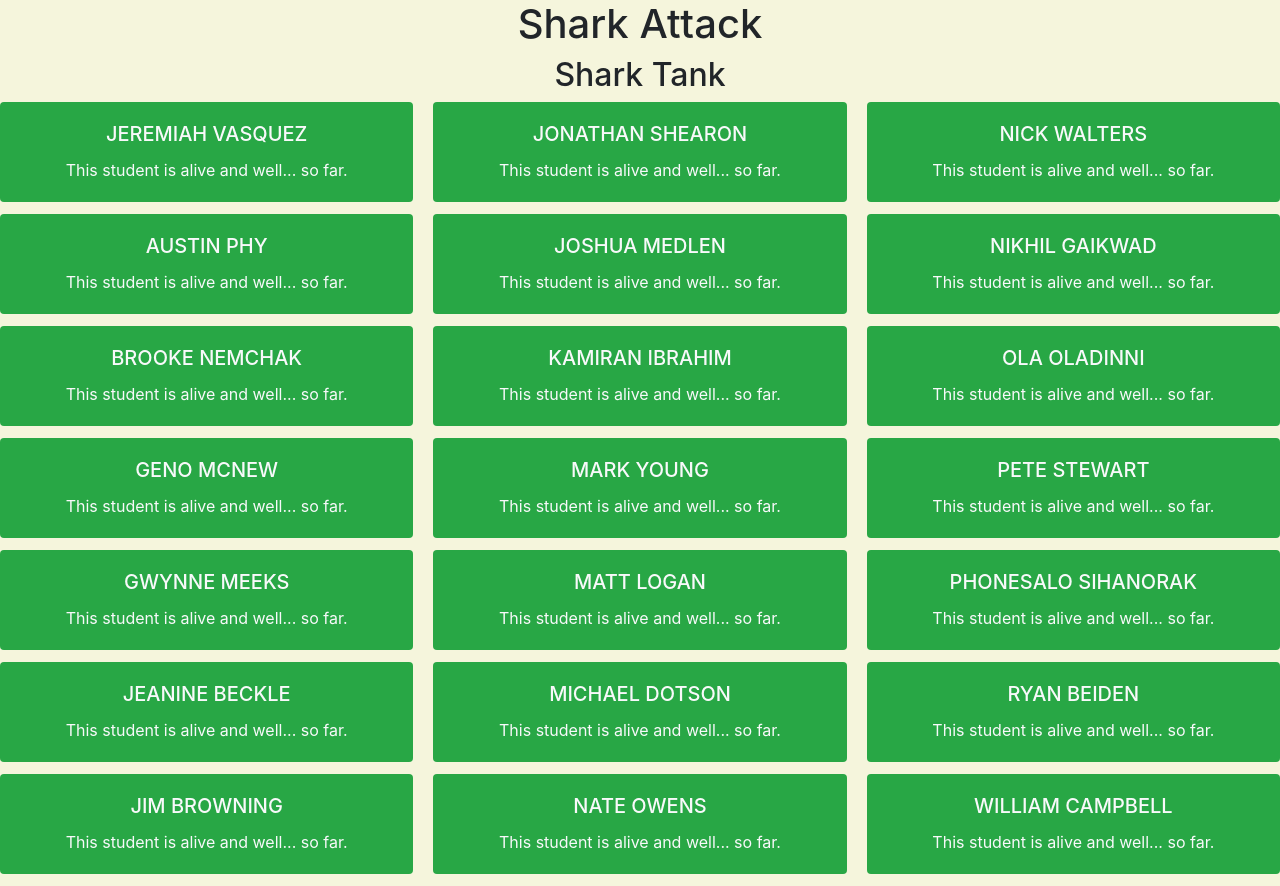
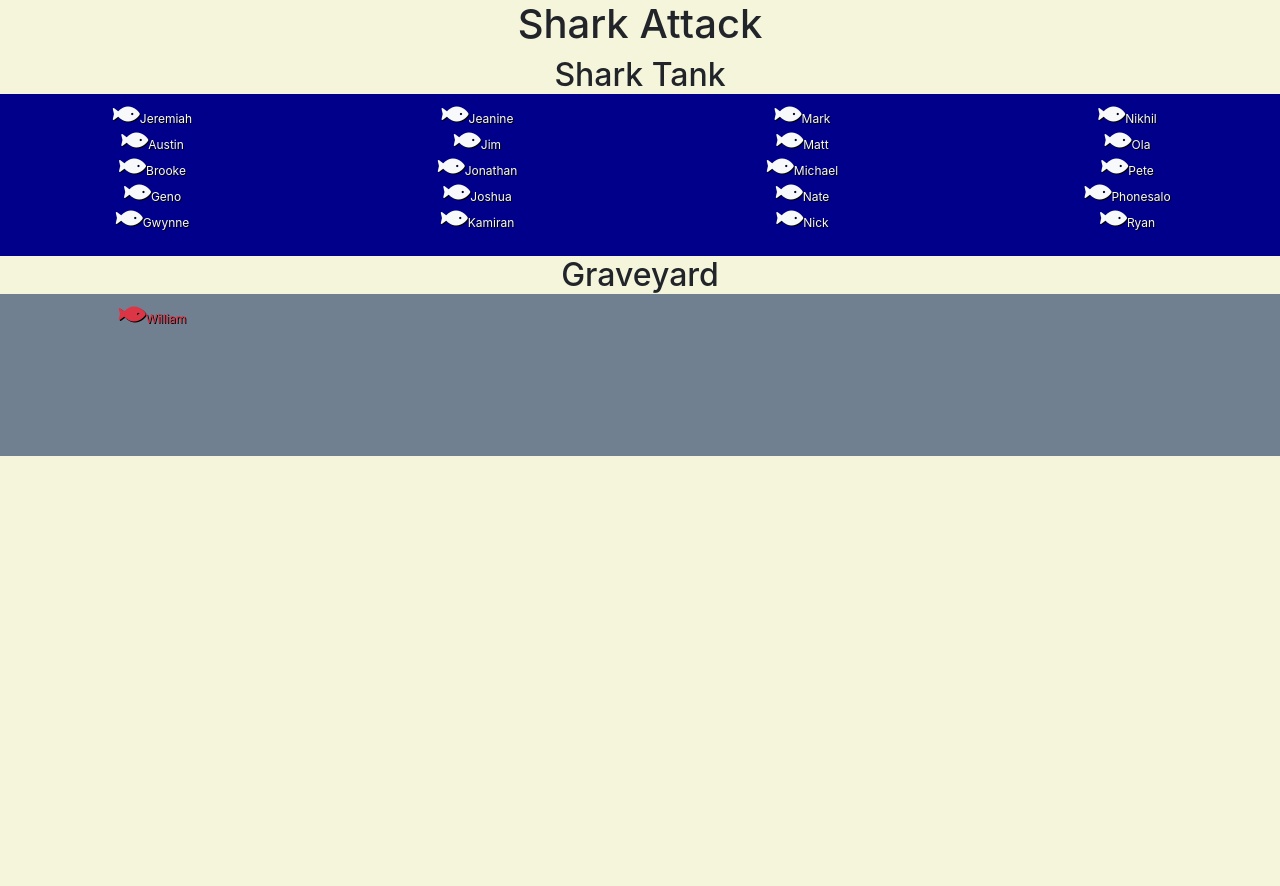
Before and after one commit to nswalters/shark-attack, a React (Create React App) app: page / in a window 1280 px wide. After the commit the page ends 800 px from the top, so only its background shows below. Built offline with nearby package versions, Linux system fonts and the light colour scheme.

Commit message:
Students page configured with tank and graveyard with populations based on 'isAlive' bool

```diff
--- a/src/App/App.js
+++ b/src/App/App.js
@@ -1,6 +1,7 @@
 import React from 'react';
 import './App.scss';
 
+import Graveyard from '../components/Graveyard/Graveyard';
 import SharkTank from '../components/SharkTank/SharkTank';
 
 import studentsData from '../helpers/data/studentsData';
@@ -23,11 +24,13 @@ class App extends React.Component {
 
   render() {
     const { livingStudents } = this.state;
+    const { dearlyBeloved } = this.state;
 
     return (
       <div className="App">
         <h1>Shark Attack</h1>
         <SharkTank livingStudents={livingStudents} />
+        <Graveyard dearlyBeloved={dearlyBeloved} />
       </div>
     );
   }
--- /dev/null
+++ b/src/components/Graveyard/Graveyard.js
@@ -0,0 +1,27 @@
+import React from 'react';
+
+import Student from '../Student/Student';
+
+import './Graveyard.scss';
+
+class Graveyard extends React.Component {
+
+  render() {
+    const { dearlyBeloved } = this.props;
+
+    const passedStudents = dearlyBeloved.map((student) => (
+      <Student key={student.id} student={student} />
+    ));
+
+    return (
+      <div id="graveyard">
+        <h2 id="graveyard-header">Graveyard</h2>
+        <div className="card-columns">
+          { passedStudents }
+        </div>
+      </div>
+    );
+  }
+}
+
+export default Graveyard;
--- /dev/null
+++ b/src/components/Graveyard/Graveyard.scss
@@ -0,0 +1,17 @@
+.has-passed {
+  // border-radius: 50px 50px 0 0;
+  text-shadow: 1px 1px black;
+}
+
+.card-columns {
+  column-count: 4;
+}
+
+#graveyard {
+  background-color: slategray;
+  min-height: 25vh;
+}
+
+#graveyard-header {
+  background-color: beige;
+}
--- a/src/components/SharkTank/SharkTank.js
+++ b/src/components/SharkTank/SharkTank.js
@@ -2,6 +2,8 @@ import React from 'react';
 // import PropTypes from 'prop-types';
 
 import Student from '../Student/Student';
+
+import './SharkTank.scss';
 
 class SharkTank extends React.Component {
 
@@ -13,8 +15,8 @@ class SharkTank extends React.Component {
     ));
 
     return (
-      <div>
-        <h2>Shark Tank</h2>
+      <div id="shark-tank">
+        <h2 id="shark-tank-header">Shark Tank</h2>
         <div className="card-columns">
           {studentCards}
         </div>
--- /dev/null
+++ b/src/components/SharkTank/SharkTank.scss
@@ -0,0 +1,13 @@
+.card-columns,
+.card-columns h5 {
+  font-size: 0.75rem;
+}
+
+#shark-tank {
+  background-color: darkblue;
+  min-height: 25vh;
+}
+
+#shark-tank-header {
+  background-color: beige;
+}
--- a/src/components/Student/Student.js
+++ b/src/components/Student/Student.js
@@ -1,23 +1,35 @@
 import React from 'react';
+
+import './Student.scss';
 
 class Student extends React.Component {
 
   render() {
     const { student } = this.props;
 
+    const isAliveBackgroundClass = student.isAlive ? 'bg-success' : 'bg-dark';
+    const isAliveTextColorClass = student.isAlive ? 'text-light' : 'text-danger';
+    const isAliveClass = student.isAlive ? 'is-alive' : 'has-passed';
+
     return (
-      <div className={`card ${student.isAlive ? "bg-success" : "bg-dark"} text-light border-0`}>
-        <div className="card-body">
-          <h5 className="card-title text-uppercase">{student.firstName} {student.lastName}</h5>
-          {
-            student.isAlive ? (
-              <p className="card-text">This student is alive and well... so far.</p>
-            ) : (
-              <p className="card-text">A shark has gotten the better of this student.</p>
-            )
-          }
+      <div>
+        <div class={`${isAliveTextColorClass} ${isAliveClass}`}>
+          <i className="fas fa-fish fa-2x"></i>
+          <span>{student.firstName}</span>
         </div>
       </div>
+      // <div className={`card ${isAliveBackgroundClass} ${isAliveTextColorClass} ${isAliveClass} border-0`}>
+      //   <div className="card-body">
+      //     <h5 className="card-title text-uppercase"><i className="fas fa-fish fa-2x"></i>{student.firstName} {student.lastName}</h5>
+      //     {
+      //       student.isAlive ? (
+      //         <p className="card-text">Alive... for now.</p>
+      //       ) : (
+      //         <p className="card-text">Shark food.</p>
+      //       )
+      //     }
+      //   </div>
+      // </div>
     );
   }
 }
--- /dev/null
+++ b/src/components/Student/Student.scss
@@ -0,0 +1,8 @@
+.card-columns {
+  column-count: 4;
+}
+
+.is-alive {
+  // border-radius: 50px 0 0 50px;
+  text-shadow: 1px 1px black;
+}
--- a/src/helpers/data/studentsData.js
+++ b/src/helpers/data/studentsData.js
@@ -122,24 +122,17 @@ const students = [{
   id: 21,
   firstName: 'William',
   lastName: 'Campbell',
-    isAlive: true,
-  },
-];
+  isAlive: false,
+}];
 
-const livingStudents = () => {
 // return array of students where student.isAlive === true
-  return students.filter((student) => student.isAlive === true);
-};
+const livingStudents = () => students.filter((student) => student.isAlive === true);
 
-const dearlyBeloved = () => {
 // return array of students where student.isAlive === false
-  return students.filter((student) => student.isAlive === false);
-};
+const dearlyBeloved = () => students.filter((student) => student.isAlive === false);
 
+// Find a student with given id and change student.isAlive === false
 const followTheLight = (studentId) => {
-  // Take an id
-  // find student
-  // change student.isAlive === false
   students.find((student) => student.id === studentId).isAlive = false;
 };
 
```
Lines whose indentation alone changed are shown as unchanged.
